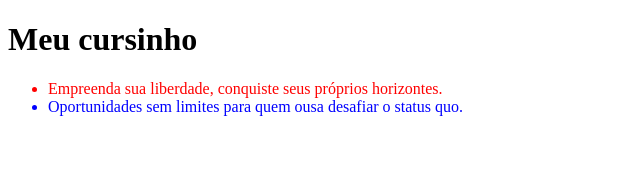
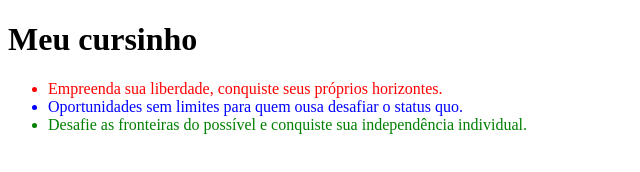
Before and after one commit to joaopedrojardim/Curso_Full, a plain HTML site: page index.html in a window 1280 px wide. Shown: the whole page, without its empty margins (0-640 px from the left). Drawn offline with Linux system fonts and the light colour scheme.

Commit message:
frase motivacional 3

```diff
--- a/index.html
+++ b/index.html
@@ -11,6 +11,7 @@
     <ul>
         <li style="color: red;">Empreenda sua liberdade, conquiste seus próprios horizontes.</li>
         <li style="color: blue;">Oportunidades sem limites para quem ousa desafiar o status quo.</li>
+        <li style="color: green;">Desafie as fronteiras do possível e conquiste sua independência individual.</li>
     </ul>
 </body>
 </html>
```
